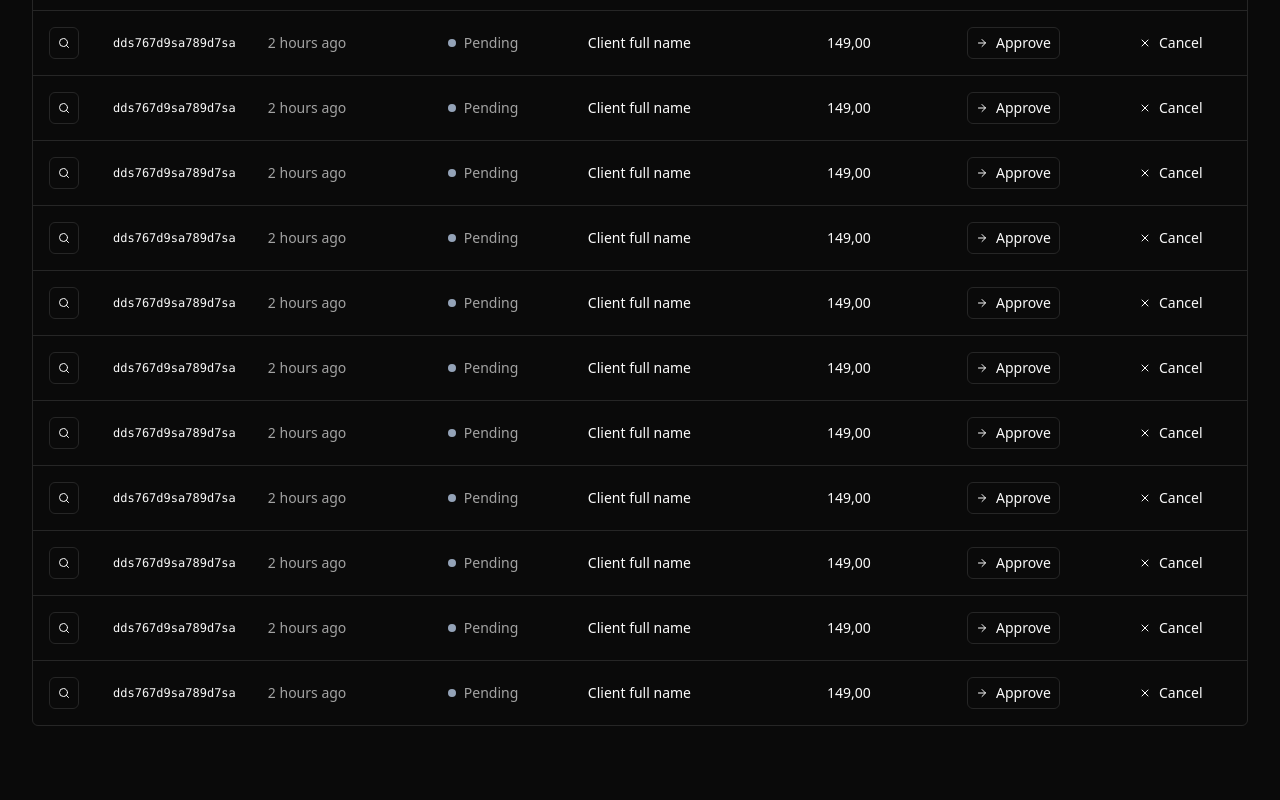
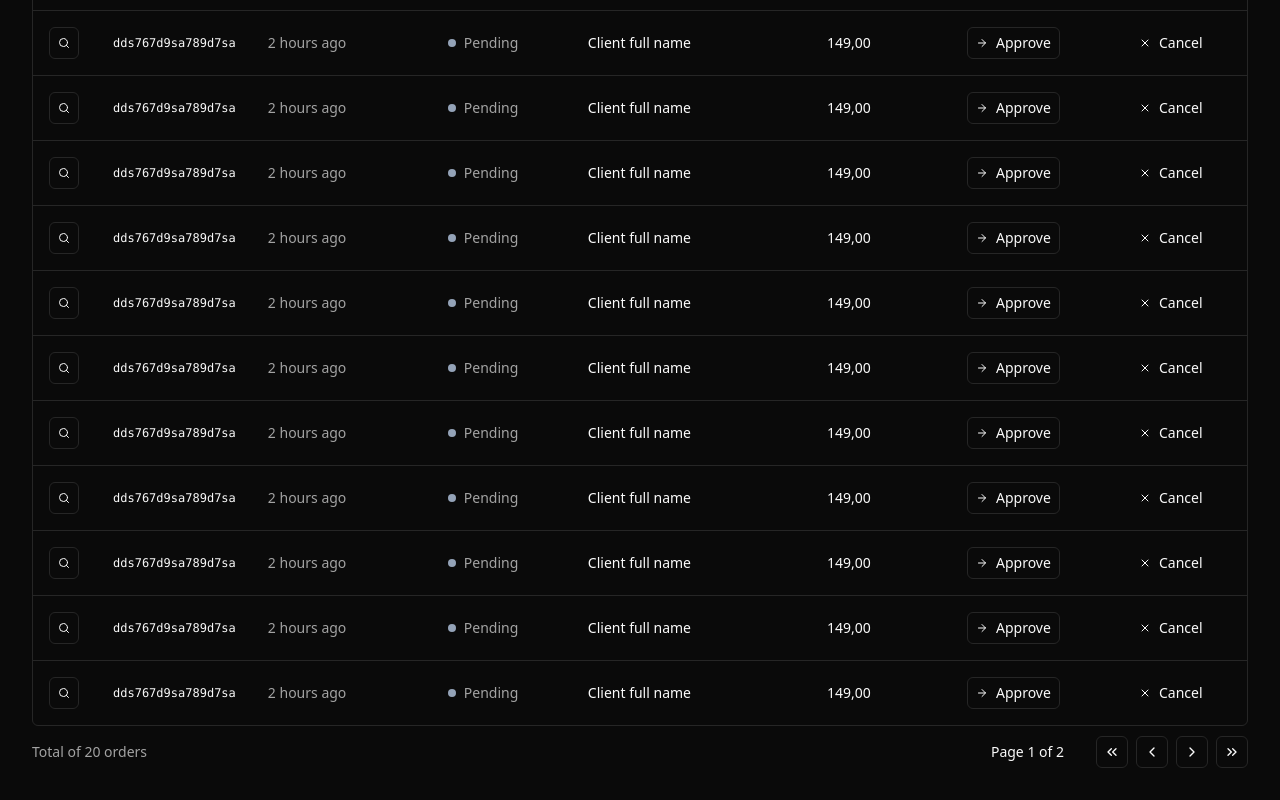
Before and after one commit to fsmaiorano/pizzashop, a React (Vite) app in the folder pizzashop-web/: page /orders in a window 1280 px wide. Shown: the part 807-1607 px from the top of the page. Before the commit the page ends 1565 px from the top, so only its background shows below. Built offline with nearby package versions, Linux system fonts and the light colour scheme.

Commit message:
Add pagination component to orders page

```diff
--- /dev/null
+++ b/pizzashop-web/src/components/pagination.tsx
@@ -0,0 +1,50 @@
+import {
+    ChevronLeft,
+    ChevronRight,
+    ChevronsLeft,
+    ChevronsRight,
+} from 'lucide-react'
+
+import { Button } from './ui/button'
+
+export interface PaginationProps {
+  pageIndex: number
+  pageCount: number
+  perPage: number
+}
+
+export function Pagination({ pageIndex, pageCount, perPage }: PaginationProps) {
+  const pages = Math.ceil(pageCount / perPage) || 1
+
+  return (
+    <div className="flex items-center justify-between">
+      <span className="text-sm text-muted-foreground">
+        Total of {pageCount} orders
+      </span>
+
+      <div className="flex items-center gap-6 lg:gap-8">
+        <div className="text-sm font-medium">
+          Page {pageIndex + 1} of {pages}
+        </div>
+        <div className="flex items-center gap-2">
+          <Button variant="outline" className="h-8 w-8 p-0">
+            <ChevronsLeft className="h-4 w-4" />
+            <span className="sr-only">First page</span>
+          </Button>
+          <Button variant="outline" className="h-8 w-8 p-0">
+            <ChevronLeft className="h-4 w-4" />
+            <span className="sr-only">Previous page</span>
+          </Button>
+          <Button variant="outline" className="h-8 w-8 p-0">
+            <ChevronRight className="h-4 w-4" />
+            <span className="sr-only">Next page</span>
+          </Button>
+          <Button variant="outline" className="h-8 w-8 p-0">
+            <ChevronsRight className="h-4 w-4" />
+            <span className="sr-only">Last page</span>
+          </Button>
+        </div>
+      </div>
+    </div>
+  )
+}
--- a/pizzashop-web/src/pages/app/orders/orders.tsx
+++ b/pizzashop-web/src/pages/app/orders/orders.tsx
@@ -1,5 +1,6 @@
 import { Helmet } from 'react-helmet-async'
 
+import { Pagination } from '@/components/pagination'
 import {
     Table,
     TableBody,
@@ -17,7 +18,7 @@
       <Helmet title="Orders" />
       <div className="flex flex-col gap-4">
         <h1 className="text-3xl font-bold tracking-tight">Orders</h1>
-      </div>
+
         <div className="space-y-2.5">
           <OrderTableFilters />
 
@@ -42,6 +43,8 @@
               </TableBody>
             </Table>
           </div>
+          <Pagination pageCount={20} pageIndex={0} perPage={10} />
+        </div>
       </div>
     </>
   )
```
Lines whose indentation alone changed are shown as unchanged.
